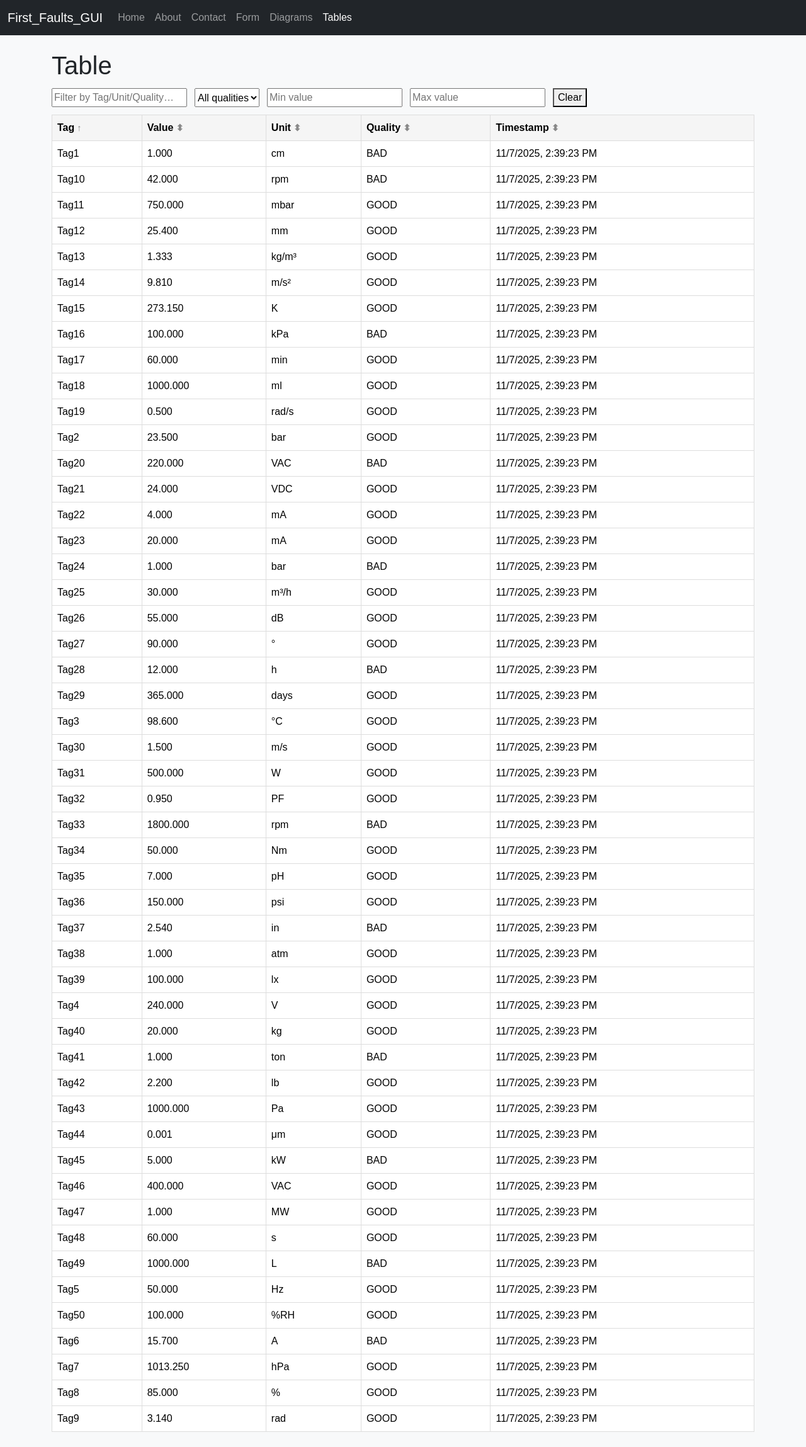
After one commit to bucofski/First_Faults_GUI, a Flask app: page /table in a window 1280 px wide. The commit adds this page. Shown: the whole page at 63% size. Run offline with Flask 3, Linux system fonts and the light colour scheme.

Commit message:
Add table visualization feature with PLC data display, filters, and sorting
- Introduced `/table` route and corresponding `table.html` template.
- Added `PLCDataService` as a singleton to manage PLC data records.
- Enhanced `base.html` navigation with a link to the new table page.

```diff
--- a/business/services/diagram_service_view.py
+++ b/business/services/diagram_service_view.py
@@ -2,6 +2,7 @@ import numpy as np
 import matplotlib.pyplot as plt
 import plotly.graph_objects as go
 from plotly.offline import plot
+
 
 class DiagramService:
     @staticmethod
--- a/business/services/plc_data_service.py
+++ b/business/services/plc_data_service.py
@@ -2,6 +2,9 @@
 import dataclasses
 from typing import Optional
 from datetime import datetime
+
+from business.core.singleton import Singleton
+
 
 @dataclasses.dataclass
 class PlcData:
@@ -12,14 +15,59 @@ class PlcData:
     timestamp: datetime = datetime.utcnow()
 
 
-class PLCDataService:
+class PLCDataService(metaclass=Singleton):
     def __init__(self):
         self.plc_data = [
-            PlcData(tag="Tag1", value=1.0),
-            PlcData(tag="Tag2", value=2.0),
-            PlcData(tag="Tag3", value=3.0),
-            PlcData(tag="Tag4", value=4.0),
-
+            PlcData(tag="Tag1", value=1.0, quality="BAD", unit="cm"),
+            PlcData(tag="Tag2", value=23.5, quality="GOOD", unit="bar"),
+            PlcData(tag="Tag3", value=98.6, quality="GOOD", unit="°C"),
+            PlcData(tag="Tag4", value=240.0, quality="GOOD", unit="V"),
+            PlcData(tag="Tag5", value=50.0, quality="GOOD", unit="Hz"),
+            PlcData(tag="Tag6", value=15.7, quality="BAD", unit="A"),
+            PlcData(tag="Tag7", value=1013.25, quality="GOOD", unit="hPa"),
+            PlcData(tag="Tag8", value=85.0, quality="GOOD", unit="%"),
+            PlcData(tag="Tag9", value=3.14, quality="GOOD", unit="rad"),
+            PlcData(tag="Tag10", value=42.0, quality="BAD", unit="rpm"),
+            PlcData(tag="Tag11", value=750.0, quality="GOOD", unit="mbar"),
+            PlcData(tag="Tag12", value=25.4, quality="GOOD", unit="mm"),
+            PlcData(tag="Tag13", value=1.333, quality="GOOD", unit="kg/m³"),
+            PlcData(tag="Tag14", value=9.81, quality="GOOD", unit="m/s²"),
+            PlcData(tag="Tag15", value=273.15, quality="GOOD", unit="K"),
+            PlcData(tag="Tag16", value=100.0, quality="BAD", unit="kPa"),
+            PlcData(tag="Tag17", value=60.0, quality="GOOD", unit="min"),
+            PlcData(tag="Tag18", value=1000.0, quality="GOOD", unit="ml"),
+            PlcData(tag="Tag19", value=0.5, quality="GOOD", unit="rad/s"),
+            PlcData(tag="Tag20", value=220.0, quality="BAD", unit="VAC"),
+            PlcData(tag="Tag21", value=24.0, quality="GOOD", unit="VDC"),
+            PlcData(tag="Tag22", value=4.0, quality="GOOD", unit="mA"),
+            PlcData(tag="Tag23", value=20.0, quality="GOOD", unit="mA"),
+            PlcData(tag="Tag24", value=1.0, quality="BAD", unit="bar"),
+            PlcData(tag="Tag25", value=30.0, quality="GOOD", unit="m³/h"),
+            PlcData(tag="Tag26", value=55.0, quality="GOOD", unit="dB"),
+            PlcData(tag="Tag27", value=90.0, quality="GOOD", unit="°"),
+            PlcData(tag="Tag28", value=12.0, quality="BAD", unit="h"),
+            PlcData(tag="Tag29", value=365.0, quality="GOOD", unit="days"),
+            PlcData(tag="Tag30", value=1.5, quality="GOOD", unit="m/s"),
+            PlcData(tag="Tag31", value=500.0, quality="GOOD", unit="W"),
+            PlcData(tag="Tag32", value=0.95, quality="GOOD", unit="PF"),
+            PlcData(tag="Tag33", value=1800.0, quality="BAD", unit="rpm"),
+            PlcData(tag="Tag34", value=50.0, quality="GOOD", unit="Nm"),
+            PlcData(tag="Tag35", value=7.0, quality="GOOD", unit="pH"),
+            PlcData(tag="Tag36", value=150.0, quality="GOOD", unit="psi"),
+            PlcData(tag="Tag37", value=2.54, quality="BAD", unit="in"),
+            PlcData(tag="Tag38", value=1.0, quality="GOOD", unit="atm"),
+            PlcData(tag="Tag39", value=100.0, quality="GOOD", unit="lx"),
+            PlcData(tag="Tag40", value=20.0, quality="GOOD", unit="kg"),
+            PlcData(tag="Tag41", value=1.0, quality="BAD", unit="ton"),
+            PlcData(tag="Tag42", value=2.2, quality="GOOD", unit="lb"),
+            PlcData(tag="Tag43", value=1000.0, quality="GOOD", unit="Pa"),
+            PlcData(tag="Tag44", value=0.001, quality="GOOD", unit="μm"),
+            PlcData(tag="Tag45", value=5.0, quality="BAD", unit="kW"),
+            PlcData(tag="Tag46", value=400.0, quality="GOOD", unit="VAC"),
+            PlcData(tag="Tag47", value=1.0, quality="GOOD", unit="MW"),
+            PlcData(tag="Tag48", value=60.0, quality="GOOD", unit="s"),
+            PlcData(tag="Tag49", value=1000.0, quality="BAD", unit="L"),
+            PlcData(tag="Tag50", value=100.0, quality="GOOD", unit="%RH")
         ]
 
     def get_plc_data(self):
--- a/presentations/app.py
+++ b/presentations/app.py
@@ -1,16 +1,22 @@
 from flask import Flask, render_template, request, redirect, url_for, flash, get_flashed_messages
 
 from business.services.diagram_service_view import DiagramService
+from business.services.plc_data_service import PLCDataService
 
 app = Flask(__name__)
 app.jinja_options["autoescape"] = True
 app.secret_key = "replace_with_a_secure_random_key"  # required for flash
+service= PLCDataService()
 
 
 
 @app.route("/")
 def home():
     return render_template("home.html", title="Home")
+
+@app.route("/table")
+def table():
+    return render_template("table.html", title="Table", data=service.get_plc_data())
 
 @app.route("/about")
 def about():
--- a/presentations/templates/base.html
+++ b/presentations/templates/base.html
@@ -29,6 +29,7 @@
         <li class="nav-item"><a class="nav-link {% if title=='Contact' %}active{% endif %}" href="{{ url_for('contact') }}">Contact</a></li>
         <li class="nav-item"><a class="nav-link {% if title=='Form' %}active{% endif %}" href="{{ url_for('form') }}">Form</a></li>
         <li class="nav-item"><a class="nav-link {% if title=='Diagrams' %}active{% endif %}" href="{{ url_for('diagrams') }}">Diagrams</a></li>
+          <li class="nav-item"><a class="nav-link {% if title=='Table' %}active{% endif %}" href="{{ url_for('table') }}">Tables</a></li>
       </ul>
     </div>
   </div>
--- /dev/null
+++ b/presentations/templates/table.html
@@ -0,0 +1,169 @@
+{% extends "base.html" %}
+{% block content %}
+<h1>{{ title }}</h1>
+
+<div style="margin: 12px 0; display:flex; gap:12px; flex-wrap:wrap;">
+  <input id="filter-text" type="text" placeholder="Filter by Tag/Unit/Quality…" />
+  <select id="filter-quality">
+    <option value="">All qualities</option>
+    <option value="GOOD">GOOD</option>
+    <option value="BAD">BAD</option>
+  </select>
+  <input id="filter-min" type="number" step="any" placeholder="Min value" />
+  <input id="filter-max" type="number" step="any" placeholder="Max value" />
+  <button id="clear-filters">Clear</button>
+</div>
+
+<table id="datagrid" class="table">
+  <thead>
+    <tr>
+      <th data-key="tag" class="sortable">Tag</th>
+      <th data-key="value" class="sortable">Value</th>
+      <th data-key="unit" class="sortable">Unit</th>
+      <th data-key="quality" class="sortable">Quality</th>
+      <th data-key="timestamp" class="sortable">Timestamp</th>
+    </tr>
+  </thead>
+  <tbody></tbody>
+</table>
+
+<style>
+  .table { width: 100%; border-collapse: collapse; }
+  .table th, .table td { border: 1px solid #ddd; padding: 8px; }
+  .table th { background: #f5f5f5; text-align: left; cursor: pointer; user-select: none; }
+  .good { background-color: #f0fff4; }
+  .bad { background-color: #fff5f5; }
+  .sortable::after { content: " ⬍"; color: #888; font-size: 0.9em; }
+  .sortable.asc::after { content: " ↑"; }
+  .sortable.desc::after { content: " ↓"; }
+</style>
+
+<script type="application/json" id="plc-data-json">
+  {{ data | tojson }}
+</script>
+
+<script>
+// Minimal, dependency-free datagrid with filter + sort
+(function() {
+  const raw = JSON.parse(document.getElementById('plc-data-json').textContent || '[]');
+  // Normalize timestamp to ISO strings for consistent sorting/formatting
+  const rows = raw.map(r => ({
+    tag: r.tag,
+    value: Number(r.value),
+    unit: r.unit || "",
+    quality: r.quality || "",
+    timestamp: r.timestamp ? new Date(r.timestamp).toISOString() : null
+  }));
+
+  const tbody = document.querySelector('#datagrid tbody');
+  const ths = Array.from(document.querySelectorAll('#datagrid thead th.sortable'));
+
+  const ui = {
+    q: document.getElementById('filter-text'),
+    qual: document.getElementById('filter-quality'),
+    min: document.getElementById('filter-min'),
+    max: document.getElementById('filter-max'),
+    clear: document.getElementById('clear-filters')
+  };
+
+  let sort = { key: 'tag', dir: 'asc' };
+
+  function render(list) {
+    const fmt = (ts) => ts ? new Date(ts).toLocaleString() : '-';
+    const html = list.map(item => `
+      <tr class="${item.quality === 'BAD' ? 'bad' : 'good'}">
+        <td>${escapeHtml(item.tag)}</td>
+        <td>${Number.isFinite(item.value) ? item.value.toFixed(3) : '-'}</td>
+        <td>${escapeHtml(item.unit || '-')}</td>
+        <td>${escapeHtml(item.quality || '-')}</td>
+        <td>${fmt(item.timestamp)}</td>
+      </tr>
+    `).join('');
+    tbody.innerHTML = html;
+  }
+
+  function escapeHtml(s) {
+    return String(s).replace(/[&<>"']/g, c => ({
+      '&':'&amp;','<':'&lt;','>':'&gt;','"':'&quot;',"'":'&#39;'
+    })[c]);
+  }
+
+  function applyFilters(data) {
+    const text = (ui.q.value || '').toLowerCase().trim();
+    const qFilter = ui.qual.value;
+    const minV = ui.min.value !== '' ? Number(ui.min.value) : null;
+    const maxV = ui.max.value !== '' ? Number(ui.max.value) : null;
+
+    return data.filter(r => {
+      if (text) {
+        const blob = `${r.tag} ${r.unit} ${r.quality}`.toLowerCase();
+        if (!blob.includes(text)) return false;
+      }
+      if (qFilter && r.quality !== qFilter) return false;
+      if (minV !== null && !(r.value >= minV)) return false;
+      if (maxV !== null && !(r.value <= maxV)) return false;
+      return true;
+    });
+  }
+
+  function applySort(data) {
+    const { key, dir } = sort;
+    const mul = dir === 'asc' ? 1 : -1;
+    return [...data].sort((a, b) => {
+      let av = a[key], bv = b[key];
+      if (key === 'timestamp') {
+        av = av ? Date.parse(av) : 0;
+        bv = bv ? Date.parse(bv) : 0;
+      }
+      if (typeof av === 'number' && typeof bv === 'number') {
+        return (av - bv) * mul;
+      }
+      return String(av || '').localeCompare(String(bv || '')) * mul;
+    });
+  }
+
+  function update() {
+    const filtered = applyFilters(rows);
+    const sorted = applySort(filtered);
+    render(sorted);
+  }
+
+  function onSortClick(th) {
+    const key = th.getAttribute('data-key');
+    if (sort.key === key) {
+      sort.dir = sort.dir === 'asc' ? 'desc' : 'asc';
+    } else {
+      sort.key = key;
+      sort.dir = 'asc';
+      ths.forEach(h => h.classList.remove('asc','desc'));
+    }
+    ths.forEach(h => {
+      if (h.getAttribute('data-key') === sort.key) {
+        h.classList.toggle('asc', sort.dir === 'asc');
+        h.classList.toggle('desc', sort.dir === 'desc');
+      } else {
+        h.classList.remove('asc','desc');
+      }
+    });
+    update();
+  }
+
+  // Wire events
+  ths.forEach(th => th.addEventListener('click', () => onSortClick(th)));
+  [ui.q, ui.qual, ui.min, ui.max].forEach(el => el.addEventListener('input', update));
+  ui.clear.addEventListener('click', () => {
+    ui.q.value = '';
+    ui.qual.value = '';
+    ui.min.value = '';
+    ui.max.value = '';
+    sort = { key: 'tag', dir: 'asc' };
+    ths.forEach(h => h.classList.remove('asc','desc'));
+    update();
+  });
+
+  // Initial state
+  ths.find(h => h.getAttribute('data-key') === 'tag')?.classList.add('asc');
+  update();
+})();
+</script>
+{% endblock %}
```
Also changed, not shown: business/core/singleton.py (added, +12 -0 lines).
